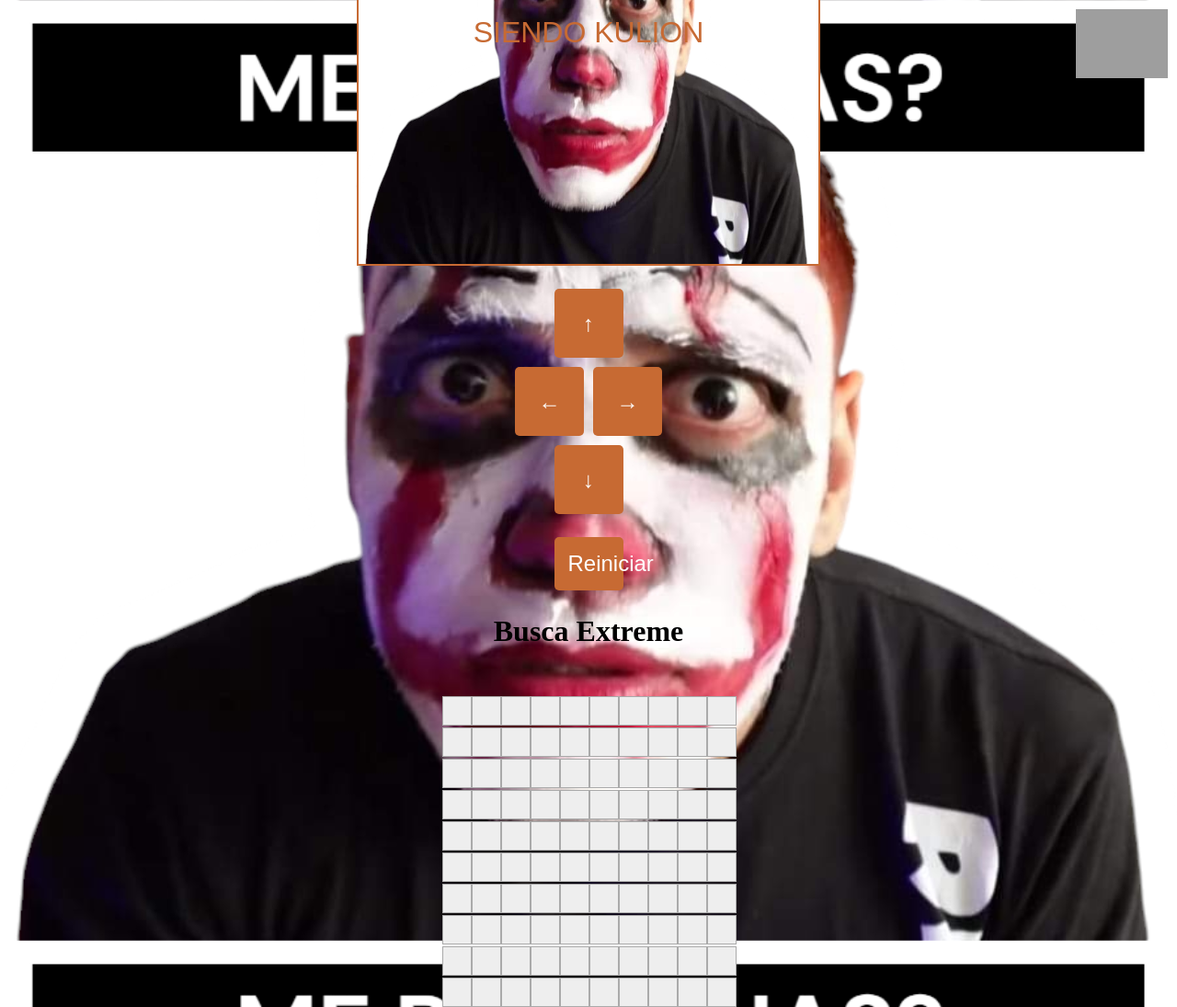
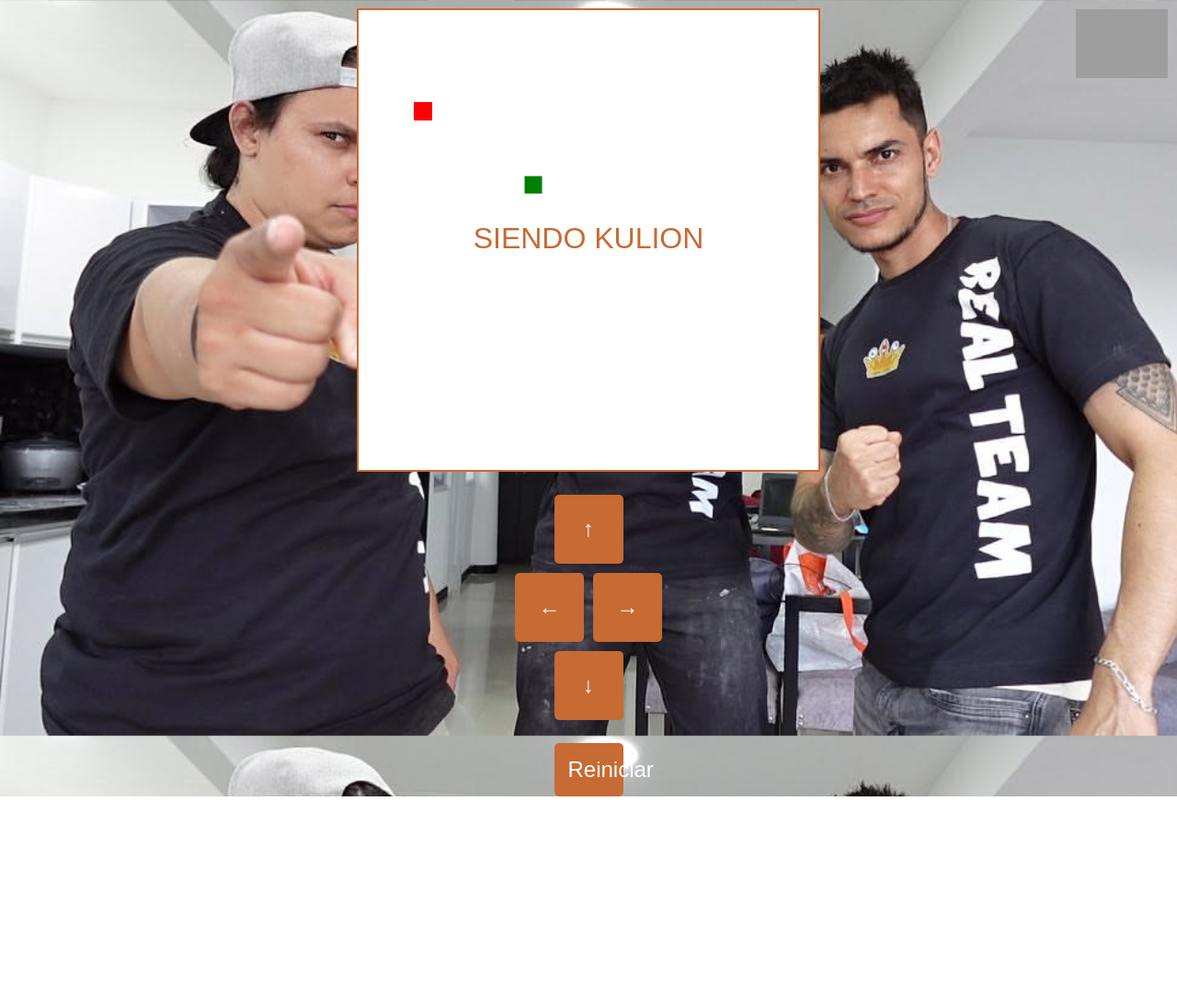
Before and after one commit to deliveryControl24/EntregaControl24.github.io, a plain HTML site: page index.html in a window 1280 px wide. Shown: the whole page at 92% size. After the commit the page ends 866 px from the top, so only its background shows below. Drawn offline with Linux system fonts and the light colour scheme; grey boxes are pictures that could not be loaded.

Commit message:
Add files via upload

```diff
--- a/index.html
+++ b/index.html
@@ -12,14 +12,13 @@
             justify-content: center;
             margin: 0;
             height: 100vh;
-            background-image: url('fondo.png');
             background-size: cover;
             overflow: hidden;
         }
         canvas {
             border: 2px solid #c76a33;
             background-color: #fff;
-            width: 100%;
+            width: 90%;
             max-width: 500px;
             height: auto;
         }
@@ -70,34 +69,6 @@
             height: 50px;
             font-size: 18px;
         }
-        #buscaminas {
-            margin-top: 30px;
-            display: grid;
-            grid-template-columns: repeat(10, 30px);
-            gap: 2px;
-        }
-        .cell {
-            width: 30px;
-            height: 30px;
-            background-color: #eee;
-            border: 1px solid #aaa;
-            display: flex;
-            align-items: center;
-            justify-content: center;
-            font-size: 16px;
-            cursor: pointer;
-        }
-        #buscaminas-reset {
-            display: none;
-            margin-top: 10px;
-            background-color: #c76a33;
-            color: white;
-            border: none;
-            padding: 10px;
-            cursor: pointer;
-            border-radius: 5px;
-            font-size: 18px;
-        }
     </style>
 </head>
 <body>
@@ -128,10 +99,6 @@
         <button class="button" id="no">No</button>
     </div>
 
-    <h1>Busca Extreme</h1>
-    <div id="buscaminas"></div>
-    <button id="buscaminas-reset">Reiniciar Buscaminas</button>
-
     <audio id="eatSound" src="AUD-20241103-WA0001.aac"></audio>
     <audio id="backgroundMusic" src="AUD-20241103-WA0003.aac" loop></audio>
 
@@ -147,7 +114,7 @@
         let score = 0;
         let lives = 1;
         const backgroundImage = new Image();
-        backgroundImage.src = 'fondo.png';
+        let currentBackgroundIndex = 1;
 
         const backgroundMusic = document.getElementById('backgroundMusic');
         backgroundMusic.volume = 0.5;
@@ -167,7 +134,13 @@
             }
         }
 
+        function changeBackground() {
+            currentBackgroundIndex = Math.floor(Math.random() * 17) + 1;
+            document.body.style.backgroundImage = `url('fondo (${currentBackgroundIndex}).jpg')`;
+        }
+
         spawnFood();
+        changeBackground();
 
         function drawBackground() {
             context.clearRect(0, 0, canvas.width, canvas.height);
@@ -214,6 +187,7 @@
                 document.getElementById('eatSound').play();
                 score++;
                 spawnFood();
+                changeBackground(); // Cambiar imagen de fondo cuando se hace un punto
             } else if (snakeX === specialFood.x && snakeY === specialFood.y) {
                 document.getElementById('eatSound').play();
                 lives += 3;
@@ -247,6 +221,7 @@
             score = 0;
             lives = 1;
             spawnFood();
+            changeBackground();
         }
 
         document.getElementById('up').addEventListener('click', () => {
@@ -277,93 +252,18 @@
             document.getElementById('confirm-reset').style.display = 'none';
         });
 
-        setInterval(draw, 400);
+        setInterval(draw, 500);  // Velocidad reducida
         window.addEventListener('click', startBackgroundMusic);
 
-        // Configuración del juego de Buscaminas
-        const buscaminas = document.getElementById('buscaminas');
-        const buscaminasReset = document.getElementById('buscaminas-reset');
-        const gridSize = 10;
-        const mines = 15;
-        let board = [];
-        let revealed = [];
+        // Evitar el doble clic para zoom
+        document.addEventListener('dblclick', (event) => {
+            event.preventDefault();
+        });
 
-        function setupBoard() {
-            board = Array.from({ length: gridSize }, () => Array(gridSize).fill(0));
-            revealed = Array.from({ length: gridSize }, () => Array(gridSize).fill(false));
-
-            let placedMines = 0;
-            while (placedMines < mines) {
-                const x = Math.floor(Math.random() * gridSize);
-                const y = Math.floor(Math.random() * gridSize);
-                if (board[x][y] === 0) {
-                    board[x][y] = 'M';
-                    placedMines++;
-                }
-            }
-
-            for (let x = 0; x < gridSize; x++) {
-                for (let y = 0; y < gridSize; y++) {
-                    if (board[x][y] !== 'M') {
-                        let mineCount = 0;
-                        for (let i = -1; i <= 1; i++) {
-                            for (let j = -1; j <= 1; j++) {
-                                if (x + i >= 0 && x + i < gridSize && y + j >= 0 && y + j < gridSize) {
-                                    if (board[x + i][y + j] === 'M') {
-                                        mineCount++;
-                                    }
-                                }
-                            }
-                        }
-                        board[x][y] = mineCount;
-                    }
-                }
-            }
-            renderBoard();
-        }
-
-        function renderBoard() {
-            buscaminas.innerHTML = '';
-            for (let x = 0; x < gridSize; x++) {
-                for (let y = 0; y < gridSize; y++) {
-                    const cell = document.createElement('div');
-                    cell.classList.add('cell');
-                    cell.dataset.x = x;
-                    cell.dataset.y = y;
-                    cell.addEventListener('click', () => revealCell(x, y));
-                    buscaminas.appendChild(cell);
-                }
-            }
-            buscaminasReset.style.display = 'none';
-        }
-
-        function revealCell(x, y) {
-            if (revealed[x][y]) return;
-            revealed[x][y] = true;
-            const cell = document.querySelector(`.cell[data-x='${x}'][data-y='${y}']`);
-            if (board[x][y] === 'M') {
-                cell.textContent = '💣';
-                cell.style.backgroundColor = 'red';
-                alert('¡Boom! Has perdido.');
-                buscaminasReset.style.display = 'block'; // Mostrar botón de reinicio
-            } else {
-                cell.textContent = board[x][y] > 0 ? board[x][y] : '';
-                cell.style.backgroundColor = '#ddd';
-                if (board[x][y] === 0) {
-                    for (let i = -1; i <= 1; i++) {
-                        for (let j = -1; j <= 1; j++) {
-                            if (x + i >= 0 && x + i < gridSize && y + j >= 0 && y + j < gridSize) {
-                                revealCell(x + i, y + j);
-                            }
-                        }
-                    }
-                }
-            }
-        }
-
-        buscaminasReset.addEventListener('click', setupBoard);
-
-        setupBoard();
+        // Desactivar el zoom de pellizco
+        document.addEventListener('gesturestart', (event) => {
+            event.preventDefault();
+        });
     </script>
 </body>
 </html>
```
Also changed, not shown: 1730622272070.jpg (added), fondo (1).jpg (added), fondo (10).jpg (added), fondo (11).jpg (added), fondo (12).jpg (added), fondo (13).jpg (added), fondo (14).jpg (added), fondo (15).png (added), fondo (16).jpg (added), fondo (17).jpg (added), fondo (2).jpg (added), fondo (3).jpg (added), fondo (4).jpg (added), fondo (5).jpg (added), 4 more files.
